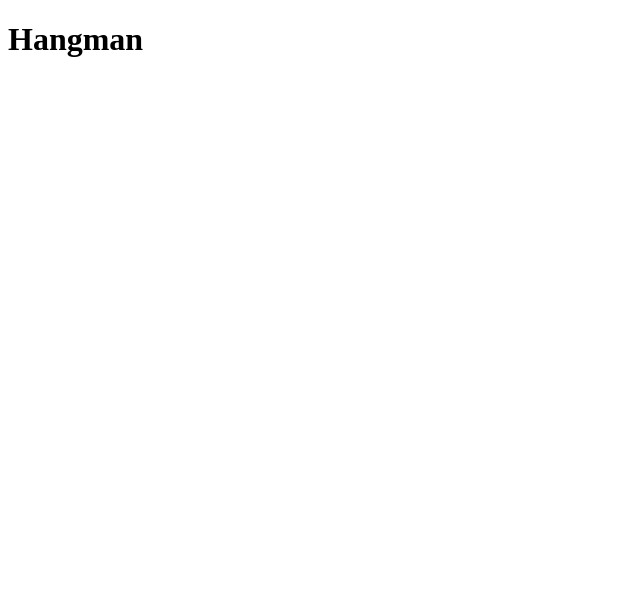
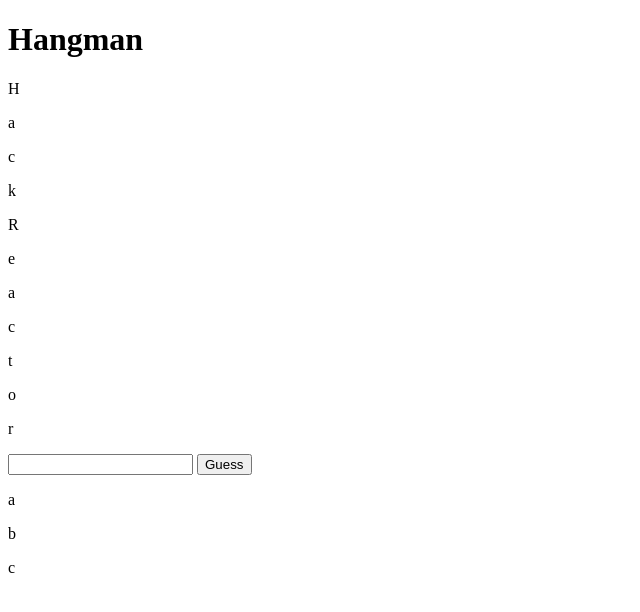
Before and after one commit to quinnfinite/hangman, a plain HTML site: page index.html in a window 1280 px wide. Shown: the whole page, without its empty margins (0-640 px from the left). Drawn offline with nearby package versions, Linux system fonts and the light colour scheme.

Commit message:
html page now accepts guesses, and displays spaces for the word.

```diff
--- a/index.html
+++ b/index.html
@@ -1,8 +1,81 @@
 <!DOCTYPE html>
 <head>
+<script src="https://ajax.googleapis.com/ajax/libs/jquery/3.5.1/jquery.min.js"></script>
 <script src='./hangman.js'></script>
 </head>
 <body>
   <h1>Hangman</h1>
+  <!--load the board-->
+  <div id="board-container">
+    <div id='board'>
+
+    </div>
+    <input id='guess' type='text'>
+    <button class='guess-button'>Guess</button>
+  </div>
+  <div id="previous-guess-container">
+
+  </div>
+
+
+
+  <!----->
+<script>
+$('document').ready(function () {
+  var game = new Hangman();
+  var answer = game._answer;
+  var $board = $('#board')
+
+  //Temporary
+  game._guessedLetters = ['a', 'b', 'c']
+
+  //for each word  create a div - numbered
+    //for each add a space - numbered
+//populate the board
+  answer.forEach(function(word , wordIndex) {
+    var chars = word.split('');
+    //div for word
+    var $word = $('<div class="word"></div>');
+    $word.appendTo($board);
+    chars.forEach(function(char, charIndex) {
+      $letter = $('<p class="letter"></p>');
+      $letter.text(char);
+      $letter.appendTo($word);
+      //for storing the indices of the word and char
+      // $wordIndex = $('<p></p>');
+      // $charIndex = $('<p></p>');
+      // $wordIndex.text(wordIndex);
+      // $charIndex.text(charIndex);
+      // $wordIndex.appendTo($board);
+      // $charIndex.appendTo($board);
+    });
+    // var $word = $('<p></p>');
+    // $word.text(word)
+    // $word.appendTo($board)
+  })
+//Input guesses
+$('.guess-button').on('click', function(){
+  console.log('guess made');
+  //get the letter from the input
+  var guess = $('#guess').val()
+  //invoke the pass that input to the guessing function
+  console.log('Guess: ', guess);
+  //the below function works when passed a letter
+  game.guess(guess);
+})
+
+//appending Previous guesses
+var $previousGuesses = game._guessedLetters;
+
+var $previousGuessContainer = $('#previous-guess-container');
+
+var loadPrev = $previousGuesses.forEach(function (letter) {
+  var $prevGuess = $('<p></p>');
+  $prevGuess.text(letter);
+  $prevGuess.appendTo($previousGuessContainer);
+});
+
+});
+</script>
 </body>
 </html>
```
